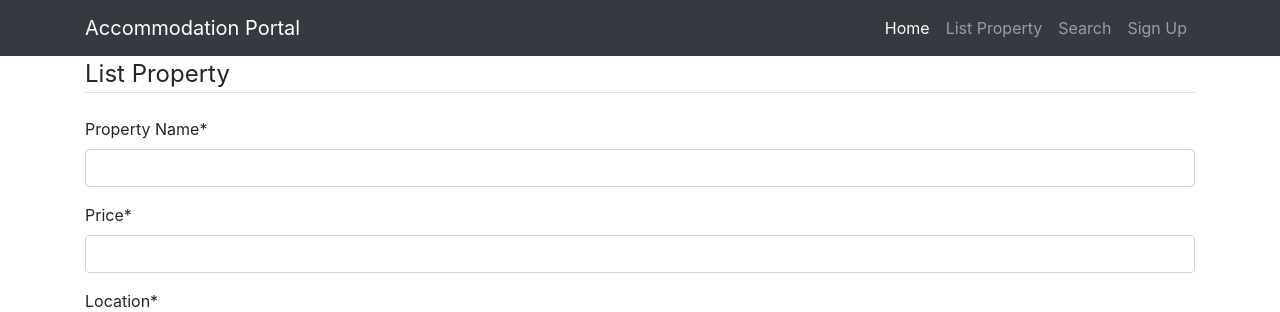
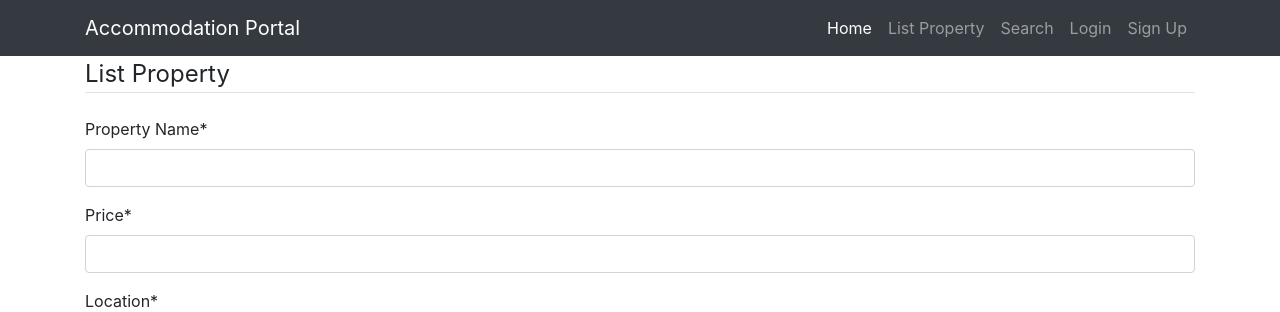
Before and after one commit to Jackson-Luu/AccommodationWebsite, a Django app: page /addproperty/ in a window 1280 px wide. Shown: the top 312 px of the page. Run offline with Django 3.2, Linux system fonts and the light colour scheme; some libraries are stand-ins or nearby versions.

Commit message:
Added login link to navbar

```diff
--- a/mysite/templates/layout.html
+++ b/mysite/templates/layout.html
@@ -67,6 +67,9 @@
                     <li class="nav-item">
                         <a class="nav-link" href="/search">Search</a>
                     </li>
+                    <li>
+                        <a class="nav-link" href="/login">Login</a>
+                    </li>
                     <li class="nav-item">
                         <a class="nav-link" href="/register">Sign Up</a>
                     </li>
```
